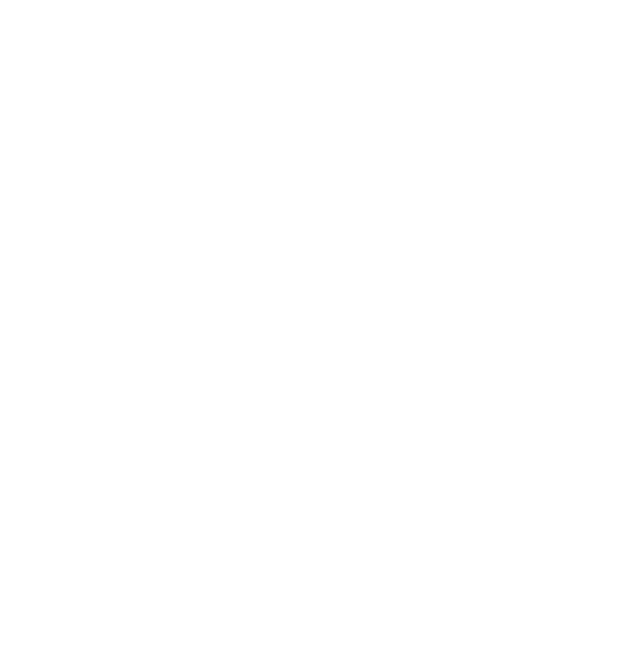
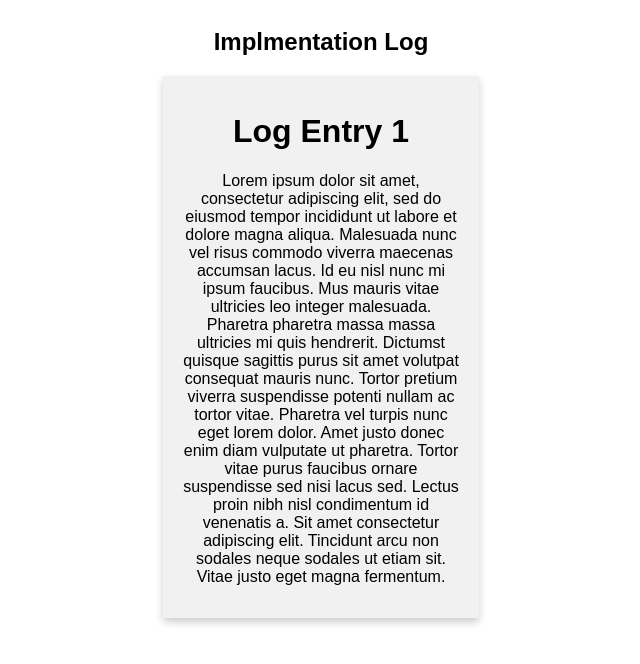
Before and after one commit to marwan475/434project.github.io, a plain HTML site: page implmentationlog.html in a window 1280 px wide. Shown: the whole page, without its empty margins (319-959 px from the left). Drawn offline with Linux system fonts and the light colour scheme.

Commit message:
Update implmentationlog.html

```diff
--- a/implmentationlog.html
+++ b/implmentationlog.html
@@ -4,8 +4,21 @@
   <meta charset="UTF-8">
   <meta name="viewport" content="width=device-width, initial-scale=1">
   <link rel="stylesheet" href="style.css">
-  <title></title>
+  <title>Implmentation Log</title>
 </head>
   <body>
+    <div class="t">
+      <h2>Implmentation Log</h2>
+    </div>
+
+    <div class="row">
+      <div class="column">
+        <div class="card">
+          <h1>Log Entry 1</h1>
+          <p>Lorem ipsum dolor sit amet, consectetur adipiscing elit, sed do eiusmod tempor incididunt ut labore et dolore magna aliqua. Malesuada nunc vel risus commodo viverra maecenas accumsan lacus. Id eu nisl nunc mi ipsum faucibus. Mus mauris vitae ultricies leo integer malesuada. Pharetra pharetra massa massa ultricies mi quis hendrerit. Dictumst quisque sagittis purus sit amet volutpat consequat mauris nunc. Tortor pretium viverra suspendisse potenti nullam ac tortor vitae. Pharetra vel turpis nunc eget lorem dolor. Amet justo donec enim diam vulputate ut pharetra. Tortor vitae purus faucibus ornare suspendisse sed nisi lacus sed. Lectus proin nibh nisl condimentum id venenatis a. Sit amet consectetur adipiscing elit. Tincidunt arcu non sodales neque sodales ut etiam sit. Vitae justo eget magna fermentum.</p>
+        </div>
+      </div>
+    </div>
+<br>
   </body>
 </html>
```
